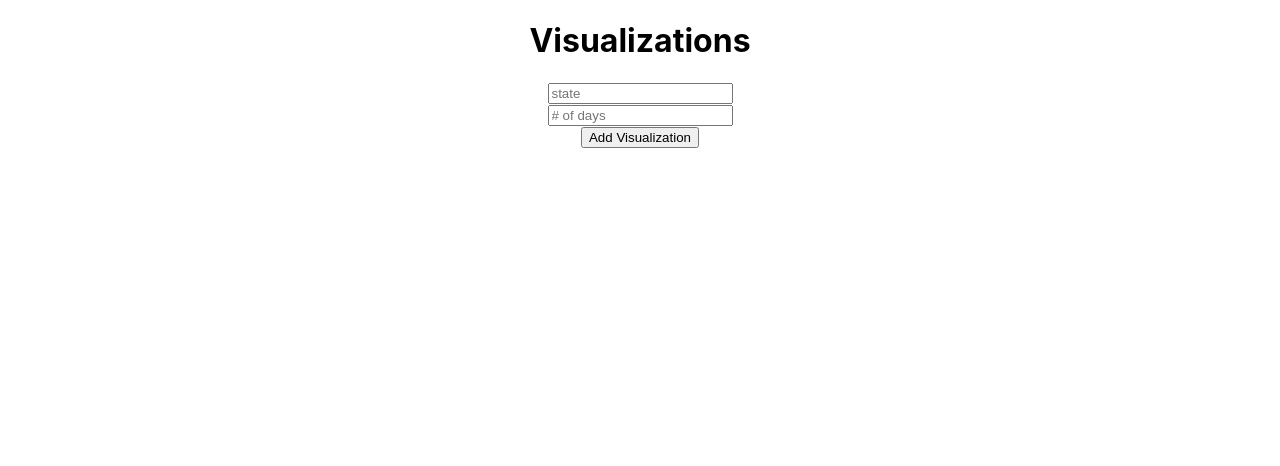
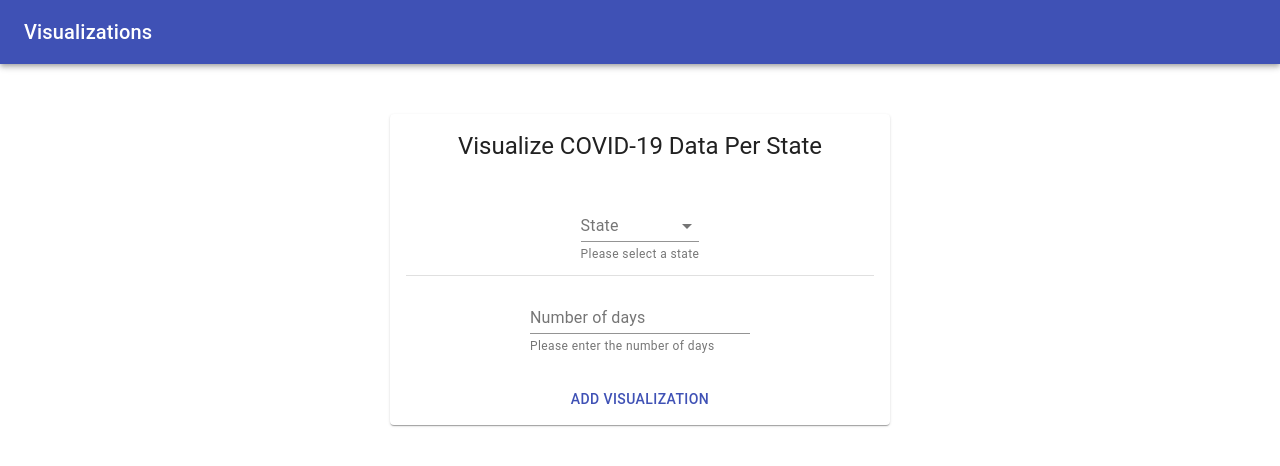
Before and after one commit to rrrliu/api-lesson, a React (Create React App) app in the folder client/: page / in a window 1280 px wide. Shown: the top 466 px of the page. Built offline with nearby package versions, Linux system fonts and the light colour scheme.

Commit message:
styling using material ui

```diff
--- a/client/package.json
+++ b/client/package.json
@@ -3,6 +3,7 @@
   "version": "0.1.0",
   "private": true,
   "dependencies": {
+    "@material-ui/core": "^4.9.11",
     "@testing-library/jest-dom": "^4.2.4",
     "@testing-library/react": "^9.3.2",
     "@testing-library/user-event": "^7.1.2",
--- a/client/src/App.js
+++ b/client/src/App.js
@@ -1,47 +1,11 @@
-import React, { useState, useEffect } from 'react';
-import Visualization from './Visualization'
+import React from 'react';
 import './App.css';
+import Dashboard from './Dashboard';
 
 function App() {
-
-  useEffect(() => {
-    // TODO: Fetch all our saved visualizations
-  })
-
-  const addEntry = () => {
-    const entry = {
-      state: state,
-      days: days,
-    }
-    setEntries([entry, ...entries])
-    // TODO: Save this visualization somewhere
-  }
-
-  const displayEntries = () => {
-    const output = []
-    entries.forEach(e => {
-      output.push(<Visualization state={e.state} days={e.days}/>)
-    })
-    return output
-  }
-
-  const [entries, setEntries] = useState([])
-  const [state, setState] = useState("")
-  const [days, setDays] = useState("")
-
   return (
     <div className="App">
-      <h1>Visualizations</h1>
-      <div>
-        <input type="text" placeholder="state" onChange={e => setState(e.target.value)} />
-      </div>
-      <div>
-        <input type="text" placeholder="# of days" onChange={e => setDays(e.target.value)} />
-      </div>
-      <button onClick={addEntry} className="add">Add Visualization</button>
-      <div>
-        {displayEntries()}
-      </div>
+      <Dashboard />
     </div>
   );
 }
--- /dev/null
+++ b/client/src/Dashboard.jsx
@@ -0,0 +1,102 @@
+import React, { useState, useEffect } from 'react';
+import Visualization from './Visualization'
+import './App.css';
+import { withStyles } from "@material-ui/core/styles";
+import { AppBar, Toolbar, Typography, Container, Card, CardHeader, CardContent, CardActions, MenuItem, TextField, Divider, Button } from '@material-ui/core';
+
+const styles = {
+  card: {
+    maxWidth: 500,
+    margin: "50px auto"
+  },
+  divider: {
+    margin: "10px 0",
+  },
+  cardActions: {
+    justifyContent: "center"
+  },
+};
+
+function InputCard(props) {
+  const { classes } = props;
+
+  useEffect(() => {
+    // TODO: Fetch all our saved visualizations
+  })
+
+  const addEntry = () => {
+    const entry = {
+      state: state,
+      days: days,
+    }
+    setEntries([entry, ...entries])
+    // TODO: Save this visualization somewhere
+  }
+
+  const displayEntries = () => {
+    const output = []
+    entries.forEach(e => {
+      output.push(<Visualization state={e.state} days={e.days}/>)
+    })
+    return output
+  }
+
+  const states= [
+    "CA",
+    "NY",
+    "WA"
+  ]
+
+  const [entries, setEntries] = useState([])
+  const [state, setState] = useState("")
+  const [days, setDays] = useState("")
+  return (
+    <div>
+      <AppBar position="static">
+        <Toolbar>
+          <Typography variant="h6">
+            Visualizations
+          </Typography>
+        </Toolbar>
+      </AppBar>
+      <Container>
+        <Card className={classes.card}>
+          <CardHeader title="Visualize COVID-19 Data Per State" />
+          <CardContent>
+            <TextField
+              id="state-select"
+              select
+              label="State"
+              value={state}
+              onChange={e => setState(e.target.value)}
+              helperText="Please select a state"
+            >
+              {states.map((option) => (
+                <MenuItem key={option} value={option}>
+                  {option}
+                </MenuItem>
+              ))}
+            </TextField>
+            <Divider className={classes.divider} variant="middle" />
+            <TextField
+              id="standard-basic"
+              label="Number of days"
+              helperText="Please enter the number of days"
+              value={days}
+              onChange={e => setDays(e.target.value)}
+            />
+          </CardContent>
+          <CardActions className={classes.cardActions}>
+            <Button onClick={addEntry} color="primary">Add Visualization</Button>
+          </CardActions>
+        </Card>
+
+        <div>
+          {displayEntries()}
+        </div>
+      </Container>
+    </div>
+  )
+}
+
+export default withStyles(styles)(InputCard);
```
